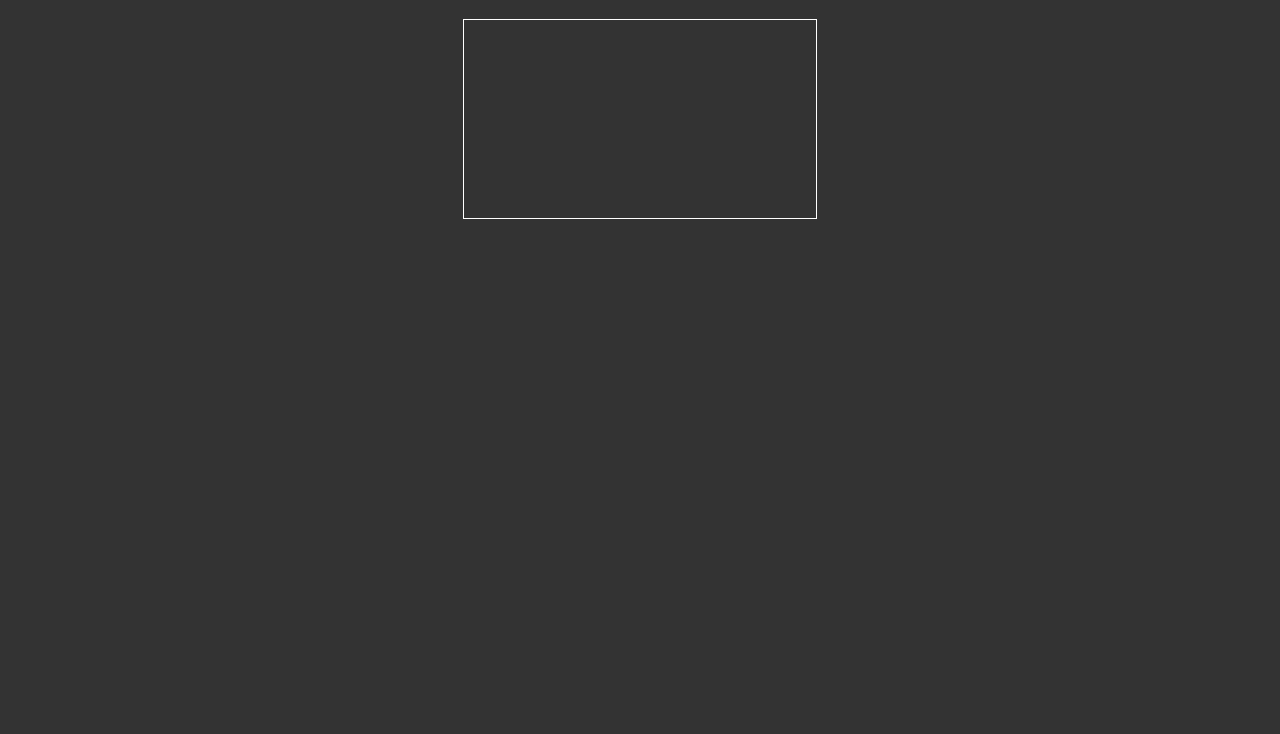
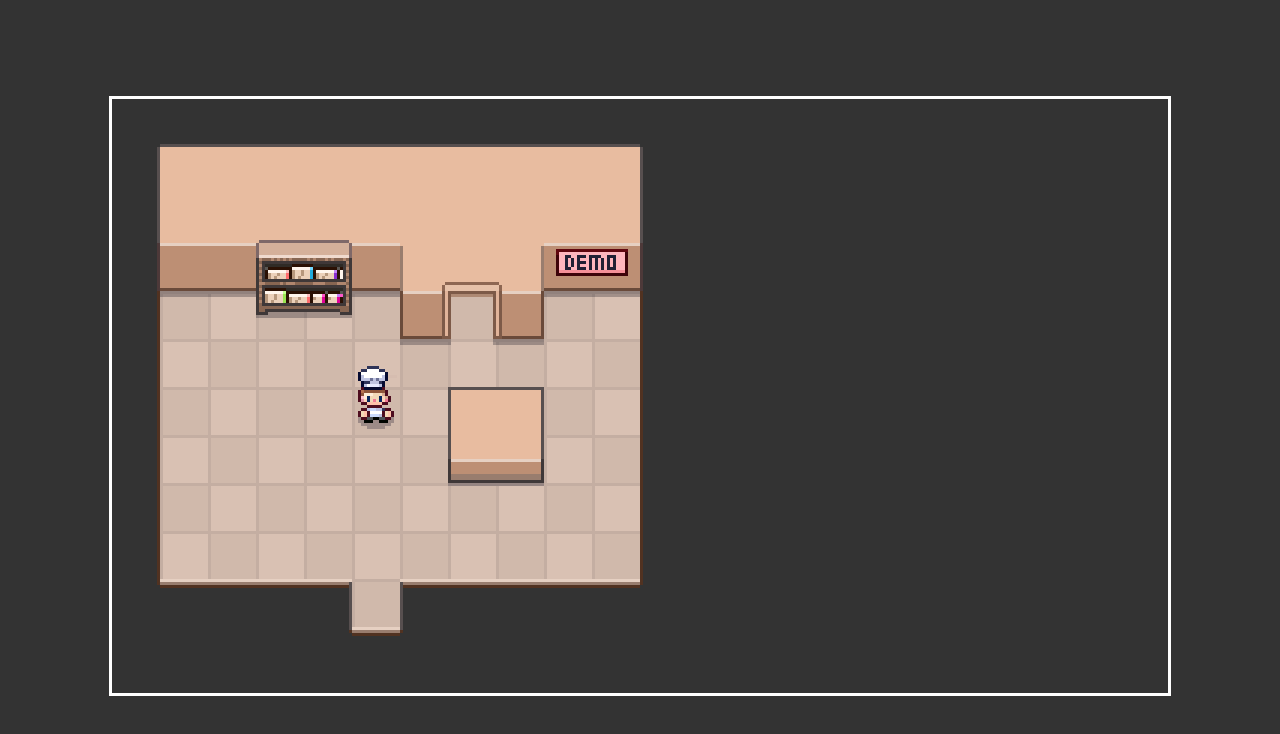
Before and after one commit to xqy1111111/a-game-based-on-html-css-js, a plain HTML site: page index.html in a window 1280 px wide. Drawn offline with Linux system fonts and the light colour scheme.

Commit message:
step 1 finish

```diff
--- a/Overworld.js
+++ b/Overworld.js
@@ -1,4 +1,53 @@
-class Overworld{
+class Overworld {
+  constructor(config) {
+    this.element = config.element;
+    this.canvas = this.element.querySelector(".game-canvas");
+    this.ctx = this.canvas.getContext("2d");
+    console.log("put");
+  }
 
-
+  init() {
+    /////////////////////////////
+    console.log("init");
+    const image = new Image();
+    image.onload = () => {
+      this.ctx.drawImage(image, 0, 0);
+    };
+    image.src = "/images/maps/DemoLower.png";
+    /////////////////////////////
+    const shadow = new Image();
+    shadow.onload = () => {
+      this.ctx.drawImage(
+        shadow,
+        0, //left cut
+        0, //right cut
+        32,
+        32, //width,height of cut
+        x * 16 - 8,
+        y * 16 - 18,
+        32,
+        32
+      );
+    };
+    shadow.src = "/images/characters/shadow.png";
+    /////////////////////////////
+    console.log("init2");
+    const x = 5;
+    const y = 6;
+    const hero = new Image();
+    hero.onload = () => {
+      this.ctx.drawImage(
+        hero,
+        0, //left cut
+        0, //right cut
+        32,
+        32, //width,height of cut
+        x * 16 - 8,
+        y * 16 - 18,
+        32,
+        32
+      );
+    };
+    hero.src = "/images/characters/people/hero.png";
+  }
 }
--- a/init.js
+++ b/init.js
@@ -1,4 +1,12 @@
+
 (function () {
-    console.log("test");
+    const overworld = new Overworld({
+        element: document.querySelector(".game-container")
+    });
+
+    overworld.init();
+
+
+
 
 })();
--- a/style.css
+++ b/style.css
@@ -22,8 +22,14 @@ body {
     width: 352px;
     height: 198px;
     margin: 0 auto;
-    margin-top: 20px;
+
 
     outline: 1px solid white ;
 
+    transform: scale(3) translateY(50%);
+
 }
+
+.game-container canvas{
+  image-rendering: pixelated;
+}
```
